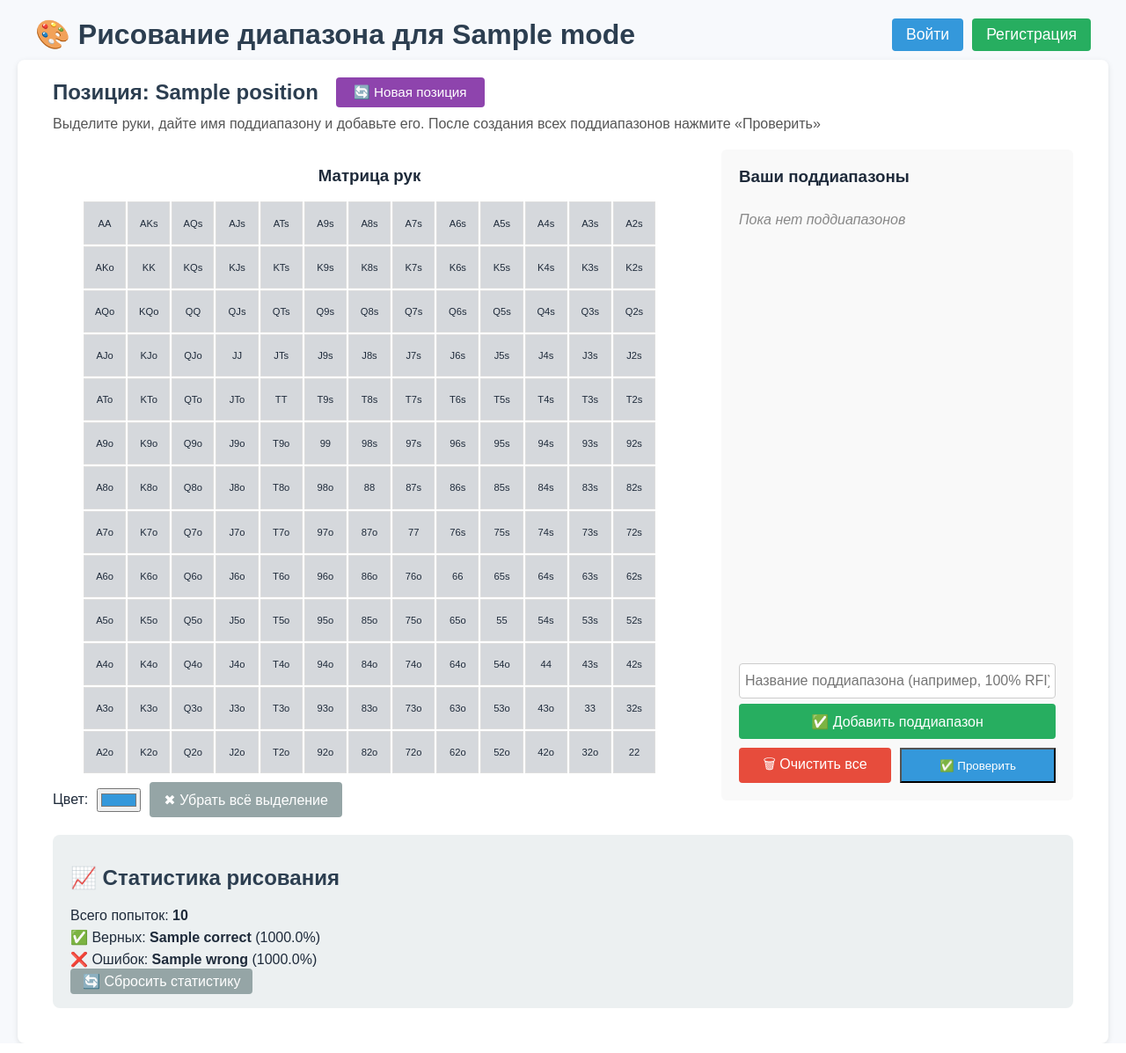
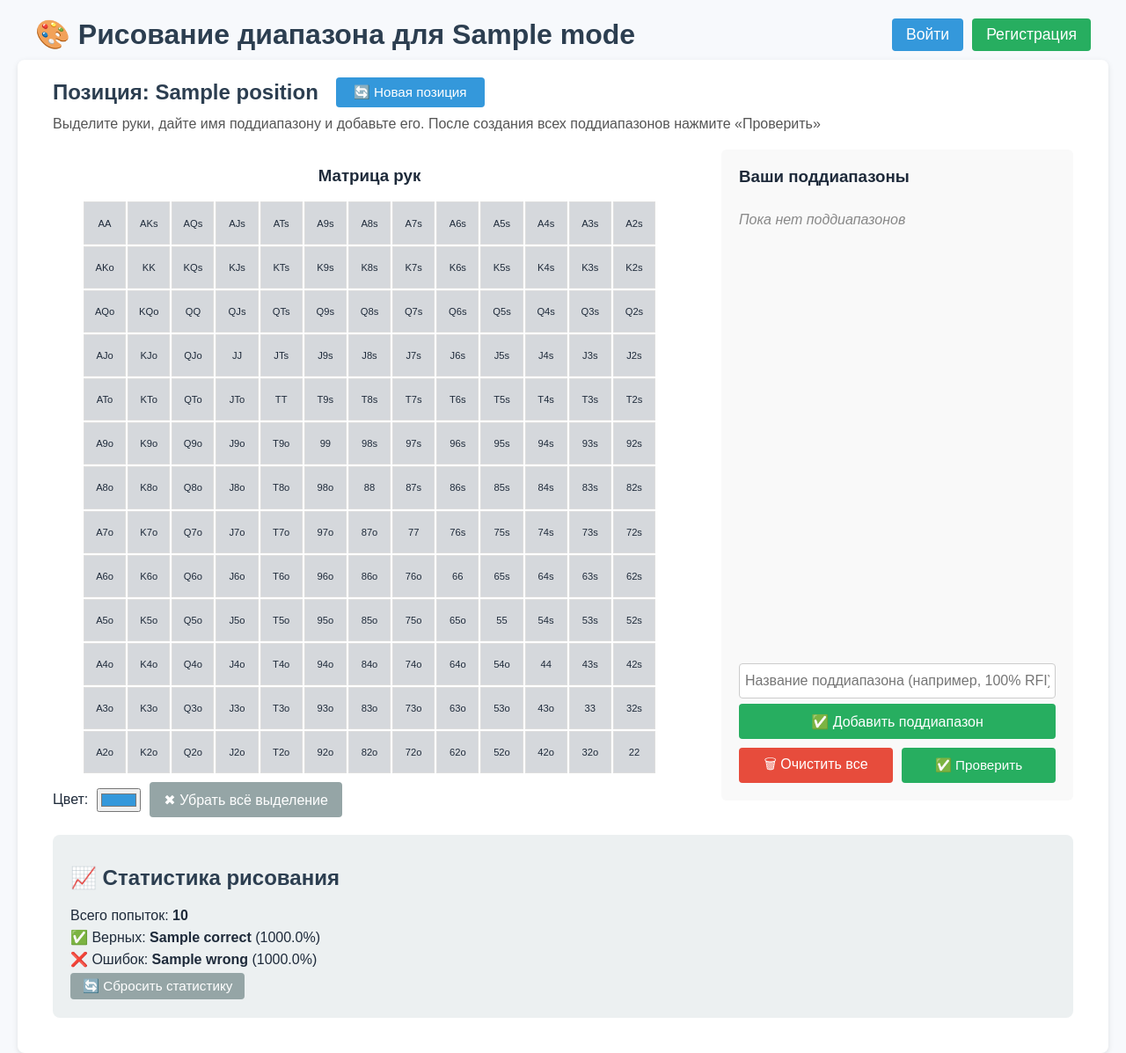
Before and after one commit to MartinIJL7/Poker-charts-trainer, a Flask app: template templates/draw_training.html in a window 1280 px wide. Shown: the whole page at 88% size. Run offline with Flask 3, Linux system fonts and the light colour scheme; the template is opened without the code that fills it: most values are stand-ins (such as "Sample title", 1, 10 or a date in 2020).

Commit message:
style: button fix on drawing mode

```diff
--- a/templates/draw_training.html
+++ b/templates/draw_training.html
@@ -16,14 +16,18 @@
         .result-block h3 {
             margin-top: 0;
         }
-        .result-block .missing {
+        .result-item.missing {
             border-left-color: #e67e22;
         }
-        .result-block .extra {
+        .result-item.extra {
             border-left-color: #e74c3c;
+        }
+        .result-item.wrong-name {
+            border-left-color: #8e44ad;
         }
         .result-item {
             margin-bottom: 10px;
+            padding-left: 10px;
         }
         .result-item strong {
             display: inline-block;
@@ -38,24 +42,23 @@
             display: flex;
             gap: 10px;
         }
-        .btn-new {
-            background: #8e44ad;
-            color: white;
+        .stats {
+            background: #ecf0f1;
+            padding: 15px 20px;
+            border-radius: 8px;
+            margin: 20px 0;
         }
-        .btn-new:hover {
-            background: #732d91;
-        }
-        .result-item.wrong-name {
-            border-left-color: #8e44ad;
+        .stats p {
+            margin: 6px 0;
         }
     </style>
 {% endblock %}
 {% block content %}
 <div class="create-container">
     <div class="top-row">
-        <div style="display: flex; align-items: center; gap: 20px; margin-bottom: 10px;">
+        <div style="display: flex; align-items: center; gap: 20px; margin-bottom: 10px; flex-wrap: wrap;">
             <h2 style="margin:0;">Позиция: <span id="position-label">{{ position }}</span></h2>
-            <button id="new-position-btn" class="btn btn-new">🔄 Новая позиция</button>
+            <button id="new-position-btn" class="btn btn-primary">🔄 Новая позиция</button>
         </div>
         <p style="color: #555; margin: 0;">Выделите руки, дайте имя поддиапазону и добавьте его. После создания всех поддиапазонов нажмите «Проверить»</p>
     </div>
@@ -64,10 +67,10 @@
         <div class="left-column">
             <h3>Матрица рук</h3>
             <div id="hand-matrix"></div>
-            <div style="margin-top: 10px; display: flex; align-items: center; gap: 10px;">
+            <div style="margin-top: 10px; display: flex; align-items: center; gap: 10px; flex-wrap: wrap;">
                 <label for="color-picker" style="margin: 0;">Цвет:</label>
                 <input type="color" id="color-picker" value="#3498db">
-                <button id="clear-selection-btn" class="btn-secondary">✖ Убрать всё выделение</button>
+                <button id="clear-selection-btn" class="btn btn-secondary">✖ Убрать всё выделение</button>
             </div>
         </div>
 
@@ -80,14 +83,14 @@
                 <input type="hidden" id="edit-id" value="">
                 <input type="text" id="subname" placeholder="Название поддиапазона (например, 100% RFI)" style="width: 100%; padding: 6px; box-sizing: border-box; margin-bottom: 6px;">
                 <div class="subrange-actions">
-                    <button id="save-subrange-btn" class="btn-success">✅ Добавить поддиапазон</button>
-                    <button id="cancel-edit-btn" class="btn-secondary" style="display: none;">Отменить</button>
+                    <button id="save-subrange-btn" class="btn btn-success">✅ Добавить поддиапазон</button>
+                    <button id="cancel-edit-btn" class="btn btn-secondary" style="display: none;">Отменить</button>
                 </div>
             </div>
 
             <div style="margin-top: 10px; display: flex; gap: 10px;">
-                <button id="clear-all-btn" class="btn-danger" style="flex:1;">🗑 Очистить все</button>
-                <button id="check-btn" class="btn-primary" style="flex:1;">✅ Проверить</button>
+                <button id="clear-all-btn" class="btn btn-danger" style="flex:1;">🗑 Очистить все</button>
+                <button id="check-btn" class="btn btn-success" style="flex:1;">✅ Проверить</button>
             </div>
         </div>
     </div>
@@ -96,12 +99,12 @@
         <h3>📊 Результат проверки</h3>
         <div id="result-content"></div>
         <div class="result-actions">
-            <button id="retry-btn" class="btn-secondary">🔄 Попробовать снова (та же позиция)</button>
-            <button id="new-after-check-btn" class="btn-new">Новая позиция</button>
+            <button id="retry-btn" class="btn btn-secondary">🔄 Попробовать снова (та же позиция)</button>
+            <button id="new-after-check-btn" class="btn btn-primary">Новая позиция</button>
         </div>
     </div>
 
-    <div class="stats" style="margin-top: 20px;">
+    <div class="stats">
         <h2>📈 Статистика рисования</h2>
         <p>Всего попыток: <strong id="stats-total">{{ stats.total }}</strong></p>
         <p>✅ Верных: <strong id="stats-correct">{{ stats.correct }}</strong>
@@ -111,7 +114,7 @@
             (<span id="stats-wrong-pct">{{ "%.1f"|format(stats.wrong / stats.total * 100 if stats.total > 0 else 0) }}</span>%)
         </p>
         <p>
-            <a href="{{ url_for('reset_draw_stats', next=request.url) }}" class="btn-secondary" style="padding: 6px 14px; border-radius: 4px; background: #95a5a6; color: white; text-decoration: none;">🔄 Сбросить статистику</a>
+            <a href="{{ url_for('reset_draw_stats', next=request.url) }}" class="btn btn-secondary" style="padding: 6px 14px; border-radius: 4px; text-decoration: none;">🔄 Сбросить статистику</a>
         </p>
     </div>
 
```
